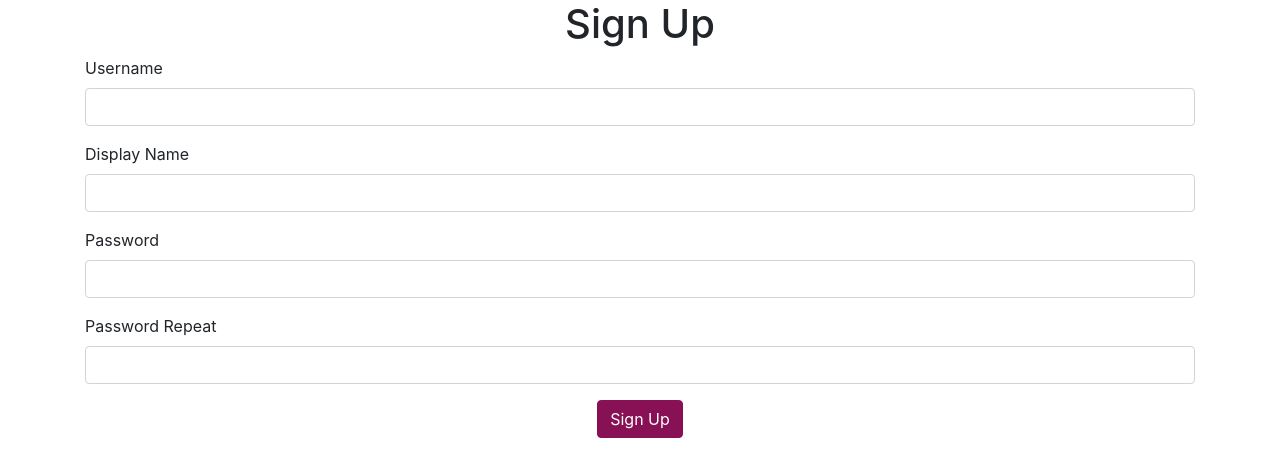
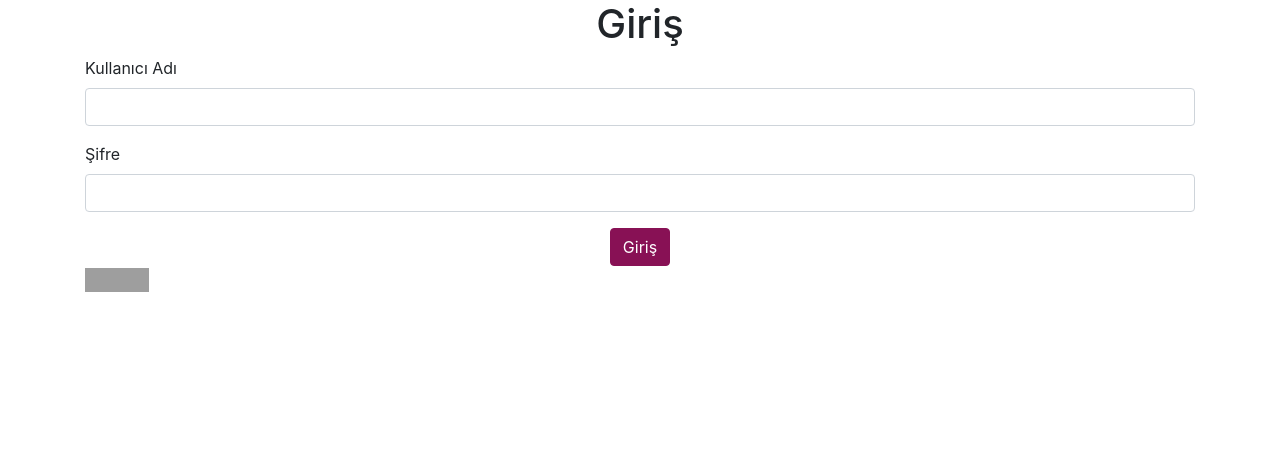
Before and after one commit to isayasin/hoaxify-fdsoft, a React (Create React App) app: page / in a window 1280 px wide. Shown: the top 476 px of the page. Built offline with nearby package versions, Linux system fonts and the light colour scheme; grey boxes are pictures that could not be loaded.

Commit message:
Language support
Önceki günün çalışmalarını pushlayamamıştım. şimdi pushluyorum.
Signup ve login sayfasının hem Tr hemde İng desteğini yaptım.

```diff
--- a/package.json
+++ b/package.json
@@ -8,9 +8,11 @@
     "@testing-library/user-event": "^13.5.0",
     "axios": "^0.27.2",
     "bootstrap": "^4.6.1",
+    "i18next": "^21.8.11",
     "node-sass": "^7.0.1",
     "react": "^18.2.0",
     "react-dom": "^18.2.0",
+    "react-i18next": "^11.17.4",
     "web-vitals": "^2.1.4"
   },
   "devDependencies": {
--- a/public/index.html
+++ b/public/index.html
@@ -24,7 +24,7 @@
       work correctly both with client-side routing and a non-root public URL.
       Learn how to configure a non-root public URL by running `npm run build`.
     -->
-    <title>React App</title>
+    <title>Hoaxify</title>
   </head>
   <body>
     <noscript>You need to enable JavaScript to run this app.</noscript>
--- a/src/api/apiCalls.js
+++ b/src/api/apiCalls.js
@@ -2,4 +2,12 @@ import axios from 'axios';
 
 export const signup = (body) => {
     return axios.post('/api/1.0/users', body);
-}
+};
+
+export const changeLanguage = language => {
+    axios.defaults.headers['accept-language'] = language;
+};
+
+export const login = () => {
+
+};
--- /dev/null
+++ b/src/i18n.js
@@ -0,0 +1,42 @@
+import i18n from 'i18next';
+import {initReactI18next} from "react-i18next";
+
+i18n.use(initReactI18next).init({
+    resources: {
+        en: {
+            translations: {
+                'Sign Up': 'Sign Up',
+                'Password mismatch': 'Password mismatch',
+                Username: "Username",
+                "Display Name": "Display Name",
+                Password: "Password",
+                "Password Repeat": "Password Repeat",
+                "Login": "Login"
+            }
+        },
+        tr: {
+            translations: {
+                'Sign Up': 'Kayıt Ol',
+                'Password mismatch': 'Şifreler Uyuşmuyor',
+                Username: "Kullanıcı Adı",
+                "Display Name": "Tercih Edilen İsim",
+                Password: "Şifre",
+                "Password Repeat": "Şifre Tekrar",
+                "Login": "Giriş"
+            }
+        }
+    },
+    fallbackLng: 'tr', // default dili belirliyor.
+    ns: ['translations'],
+    defaultNS: 'translations',
+    keySeparator: false,
+    interpolation: {
+        escapeValue: false,
+        formatSeperator: ','
+    },
+    react: {
+        wait: true
+    }
+});
+
+export default i18n;
--- a/src/index.js
+++ b/src/index.js
@@ -5,11 +5,15 @@ import './index.css';
 import UserSignupPage from './pages/userSignupPage';
 import './bootstrap-override.scss';
 import reportWebVitals from './reportWebVitals';
+import './i18n';
+import LoginPage from "./pages/loginPage";
+
+
 
 const root = ReactDOM.createRoot(document.getElementById('root'));
 root.render(
   <React.StrictMode>
-    <UserSignupPage />
+    <LoginPage/>
   </React.StrictMode>
 );
 
--- /dev/null
+++ b/src/pages/loginPage.js
@@ -0,0 +1,78 @@
+import React from "react";
+
+import {login,changeLanguage} from "../api/apiCalls";
+import {withTranslation} from 'react-i18next';
+
+class LoginPage extends React.Component{
+    state = {
+        username: null,
+        password: null,
+        errors: {}
+    }
+
+    onChange = event => {
+        const {name,value} = event.target;
+        const errors = {...this.state.errors};
+        this.setState({
+            [name]:value,
+            errors
+        });
+    };
+
+    onClikLogin = event => {
+
+    }
+
+    onChangeLanguage = language => {
+        const { i18n } = this.props;
+        i18n.changeLanguage(language);
+        changeLanguage(language);
+    }
+
+    render(){
+        const {t} = this.props;
+        const {errors} = this.state;
+        const {username,password} = errors;
+        return(
+          <div className="container">
+              <form>
+                  <h1 className="text-center">{t("Login")}</h1>
+                  <div className="mb-3">
+                      <label className="form-label">{t("Username")}</label>
+                      <input className={username ? "form-control is-invalid" : "form-control"} autoComplete="none"
+                             name="username" onChange={this.onChange}/>
+                      <div className="invalid-feedback" >{username}</div>
+                  </div>
+                  <div className="mb-3">
+                      <label className="form-label">{t("Password")}</label>
+                      <input className={password ? "form-control is-invalid" : "form-control"}
+                             name="password" onChange={this.onChange} type="password"/>
+                      <div className="invalid-feedback" >{password}</div>
+                  </div>
+                  <div className="text-center">
+                      <button className="btn btn-primary" onClick={this.onClickLogin}>{t("Login")}</button>
+                  </div>
+                  <div>
+                      <img
+                          src="https://flagcdn.com/h40/tr.png"
+                          srcSet="https://flagcdn.com/h80/tr.png 2x,https://flagcdn.com/h120/tr.png 3x"
+                          height="24"
+                          alt="Turkey"
+                          onClick={() => this.onChangeLanguage('tr')}
+                          style={{cursor: 'pointer'}}/>
+                      <img
+                          src="https://flagcdn.com/h24/us.png"
+                          srcSet="https://flagcdn.com/h48/us.png 2x"
+                          height="24"
+                          alt="United States"
+                          onClick={() => this.onChangeLanguage('en')}
+                          style={{cursor: 'pointer'}}/>
+                  </div>
+              </form>
+          </div>
+        );
+    }
+}
+
+const LoginPageWithTranslation = withTranslation()(LoginPage);
+export default LoginPageWithTranslation;
--- a/src/pages/userSignupPage.js
+++ b/src/pages/userSignupPage.js
@@ -1,9 +1,11 @@
 import React from "react";
 //import axios from "axios";
-import { signup} from "../api/apiCalls";
+import {signup, changeLanguage} from "../api/apiCalls";
 import Input from "../components/Input";
 import InputPass from "../components/InputPass";
 import Button from "../components/Button";
+import { withTranslation} from 'react-i18next';
+
 
 class UserSignupPage extends React.Component{
 
@@ -17,14 +19,15 @@ class UserSignupPage extends React.Component{
     };
 
     onChange = event => {
+        const {t} = this.props;  //Bu 3 satır object contruction'a örnek
         const {name,value} = event.target;
         const errors = {...this.state.errors};
         errors[name] = undefined;
         if(name=== 'password' || name === 'passwordRepeat'){
             if(name==='password' && value !== this.state.passwordRepeat){
-                errors.passwordRepeat = 'Password mismatch';
+                errors.passwordRepeat = t('Password mismatch');
             } else if (name === 'passwordRepeat' && value !== this.state.password){
-                errors.passwordRepeat = 'Password mismatch';
+                errors.passwordRepeat = t('Password mismatch');
             } else {
                 errors.passwordRepeat = undefined;
             }
@@ -57,7 +60,6 @@ class UserSignupPage extends React.Component{
         }
 
         this.setState({pendingApiCall: false});
-
         /*signup(body)
             .then(response => {
                 this.setState({pendingApiCall: false});
@@ -88,44 +90,69 @@ class UserSignupPage extends React.Component{
     //     });
     // };
 
+    onChangeLanguage = language => {
+        const { i18n } = this.props;
+        i18n.changeLanguage(language);
+        changeLanguage(language);
+    }
+
     render() {
+        const {t} = this.props;
         const {pendingApiCall,errors} = this.state;
         const {username,displayName,password,passwordRepeat} = errors;
         return(
             <div className="container">
                 <form>
-                <h1 className="text-center"> Sign Up</h1>
-                <Input name="username" label="Username" error={username} onChange={this.onChange} />
+                    <h1 className="text-center"> {t("Sign Up")}</h1>
+                    <Input name="username" label={t("Username")} error={username} onChange={this.onChange} />
                     {/*<div className="mb-3">
                         <label className="form-label">Username</label>
                         <input className={username ? "form-control is-invalid" : "form-control"} autoComplete="none" name="username" onChange={this.onChange} />
                         <div className="invalid-feedback">{username}</div>
                     </div>*/}
-                <Input name="displayName" label="Display Name" error={displayName} onChange={this.onChange} />
+                    <Input name="displayName" label={t("Display Name")} error={displayName} onChange={this.onChange} />
                     {/*<div className="mb-3">
                     <label>Display Name</label>
                     <input className={displayName ? "form-control is-invalid" : "form-control"} autoComplete="none" name="displayName" onChange={this.onChange}/>
                     <div className="invalid-feedback">{displayName}</div>
                 </div>*/}
-                <InputPass name="password" label="Password" error={password} onChange={this.onChange}/>
+                    <InputPass name="password" label={t("Password")} error={password} onChange={this.onChange}/>
                     {/*<div className="mb-3">
                     <label>Password</label>
                     <input className="form-control" name="password" onChange={this.onChange} type="password"/>
                 </div>*/}
-                <InputPass name="passwordRepeat" label="Password Repeat" error={passwordRepeat} onChange={this.onChange}/>
+                    <InputPass name="passwordRepeat" label={t("Password Repeat")} error={passwordRepeat} onChange={this.onChange}/>
                     {/*<div className="mb-3">
                     <label>Password Repeat</label>
                     <input className="form-control" name="passwordRepeat" onChange={this.onChange} type="password"/>
                 </div>*/}
-                <Button label="Sign Up" onClick={this.onClickSignUp} disabled={pendingApiCall || passwordRepeat !== undefined} pending={pendingApiCall}/>
+                    <Button label={t("Sign Up")} onClick={this.onClickSignUp} disabled={pendingApiCall || passwordRepeat !== undefined} pending={pendingApiCall}/>
                     {/*<div className="text-center">
                     <button className="btn btn-primary" onClick={this.onClickSignUp} disabled={pendingApiCall || passwordRepeat !== undefined}>
                         {pendingApiCall && <span className="spinner-border spinner-border-sm" role="status" aria-hidden="true"> </span>}Sign up</button>
                 </div>*/}
+                    <div>
+                        <img
+                            src="https://flagcdn.com/h40/tr.png"
+                            srcSet="https://flagcdn.com/h80/tr.png 2x,https://flagcdn.com/h120/tr.png 3x"
+                            height="24"
+                            alt="Turkey"
+                            onClick={() => this.onChangeLanguage('tr')}
+                            style={{cursor: 'pointer'}}/>
+                        <img
+                            src="https://flagcdn.com/h24/us.png"
+                            srcSet="https://flagcdn.com/h48/us.png 2x"
+                            height="24"
+                            alt="United States"
+                            onClick={() => this.onChangeLanguage('en')}
+                            style={{cursor: 'pointer'}}/>
+                    </div>
                 </form>
             </div>
             );
         }
     }
+// High order Component uygulamsı ile UserSignupPage'i translation ile mixledik.
+const UserSignupPageWithTranslation = withTranslation()(UserSignupPage);
 
-export default UserSignupPage;
+export default UserSignupPageWithTranslation;
```
Also changed, not shown: 1 other file (tests, documents, lock files or other folders). Lines whose indentation alone changed are shown as unchanged.
